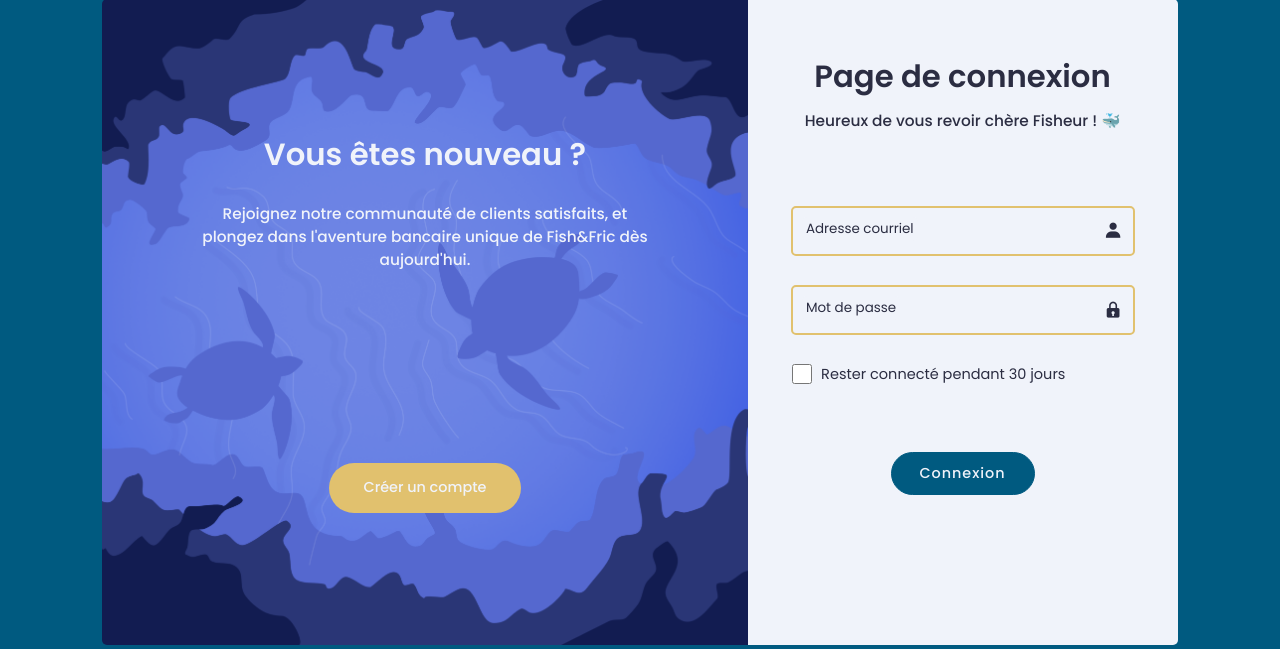
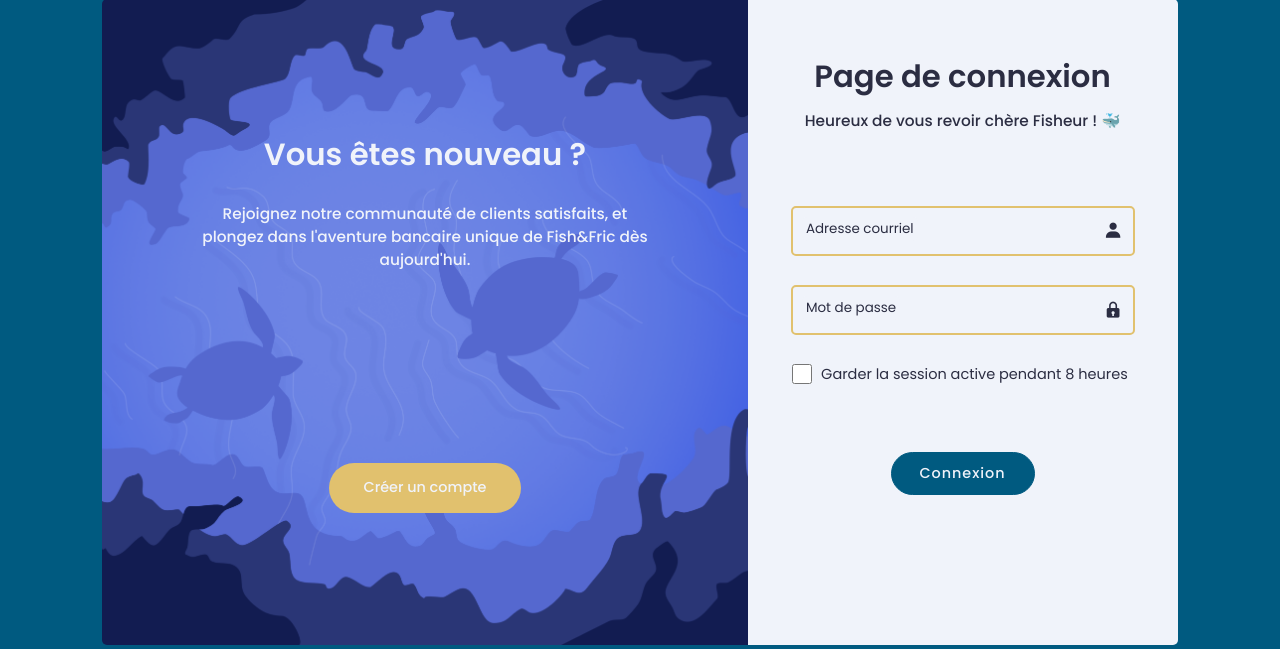
Before and after one commit to RomainBoiret/TCH099_FishFric, a PHP site: page /Connexion/page_connexion.php in a window 1280 px wide. Shown: the part 78-727 px from the top of the page. Run offline with PHP 8.4, Linux system fonts and the light colour scheme.

Commit message:
Ajouté fonctionnalité de garder la session + longtemps

```diff
--- a/Site_web/Connexion/page_connexion.php
+++ b/Site_web/Connexion/page_connexion.php
@@ -2,14 +2,14 @@
 session_start();
 
 //Vérifier que la session de l'utilisateur est en cours
-if (isset($_SESSION['utilisateur']) && isset($_SESSION['LAST_ACTIVITY']) && (time() - $_SESSION['LAST_ACTIVITY']) < 5) {
-    //Si c'est le cas, le rediriger directement sur sa liste de comptes
+if (isset($_SESSION['utilisateur']) && isset($_SESSION['LAST_ACTIVITY']) && (time() - $_SESSION['LAST_ACTIVITY']) < $_SESSION['DUREE_SESSION']) {
+    //Si c'est le cas, le rediriger directement sur sa liste de comptes, et mettre à jour le moment de dernière activité
     $_SESSION['LAST_ACTIVITY'] = time();
     header("Location: ../Liste_compte/listeCompte.php");
     exit();
 }
 
-//Afficher le formulaire de connexion
+//Sinon, afficher le formulaire de connexion
 ?>
 
 <html lang="en">
@@ -59,8 +59,8 @@ if (isset($_SESSION['utilisateur']) && isset($_SESSION['LAST_ACTIVITY']) && (tim
                             </div>
 
                             <div class="remember-box">
-                                <label for="remember_account"><input type="checkbox" name="remember_account" id="remember_account" class="remember">
-                                    Rester connecté pendant 30 jours</label>
+                                <label for="remember_account"><input type="checkbox" name="checkbox" id="remember_account" class="remember">
+                                    Garder la session active pendant 8 heures</label>
                             </div>
 
                             <div id="erreur-message"></div>
@@ -99,6 +99,7 @@ if(isset($_SERVER['REQUEST_METHOD']) && $_SERVER['REQUEST_METHOD'] === 'POST')
     //Inclure fichier qui contient la fonction de décryption
     include "../Encryption/encryption.php";
 
+    //Chercher les saisies de la requête du formulaire
     $courriel = $_POST['courriel'];
     $password = $_POST['password'];
 
@@ -130,6 +131,15 @@ if(isset($_SERVER['REQUEST_METHOD']) && $_SERVER['REQUEST_METHOD'] === 'POST')
             $resultat = $conn->query($requete);
             $id = $resultat->fetchColumn();
 
+            //Vérifier si l'utilisateur veut rester connecté plus longtemps
+            if(isset($_POST['checkbox']) && $_POST['checkbox'] == 'on') {
+                //Laisser la session active pour 8 heures;
+                $_SESSION['DUREE_SESSION'] = 60*60*8;
+            } else {
+                //la durée d'une session est de 300 secondes
+                $_SESSION['DUREE_SESSION'] = 300;
+            }
+
             //Mettre des variables de session pour la session de l'utilisateur et son temps d'activité
             $_SESSION["utilisateur"] = $id;
             $_SESSION['LAST_ACTIVITY'] = time();
--- a/Site_web/verifSession.php
+++ b/Site_web/verifSession.php
@@ -1,10 +1,10 @@
 <?php
     //Vérifier que la session de l'utilisateur est en cours
-    if (isset($_SESSION['utilisateur']) && isset($_SESSION['LAST_ACTIVITY']) && (time() - $_SESSION['LAST_ACTIVITY']) < 5) {
+    if (isset($_SESSION['utilisateur']) && isset($_SESSION['LAST_ACTIVITY']) && (time() - $_SESSION['LAST_ACTIVITY']) < $_SESSION['DUREE_SESSION']) {
         //Si c'est le cas, mettre à jour le temps de la dernière activité
         $_SESSION['LAST_ACTIVITY'] = time();
     } else {
-        //Sinon, unset la session et renvoyer l'utilisateur à la page de connexion
+        //Sinon, unset la session et renvoyer l'utilisateur à la page de connexion avec un message
         session_unset();
         $_SESSION['SESSION_EXPIRED'] = "Votre session a expiré!";
 
```
Also changed, not shown: Site_web/Liste_compte/listeCompte.php (+1 -9 lines).
